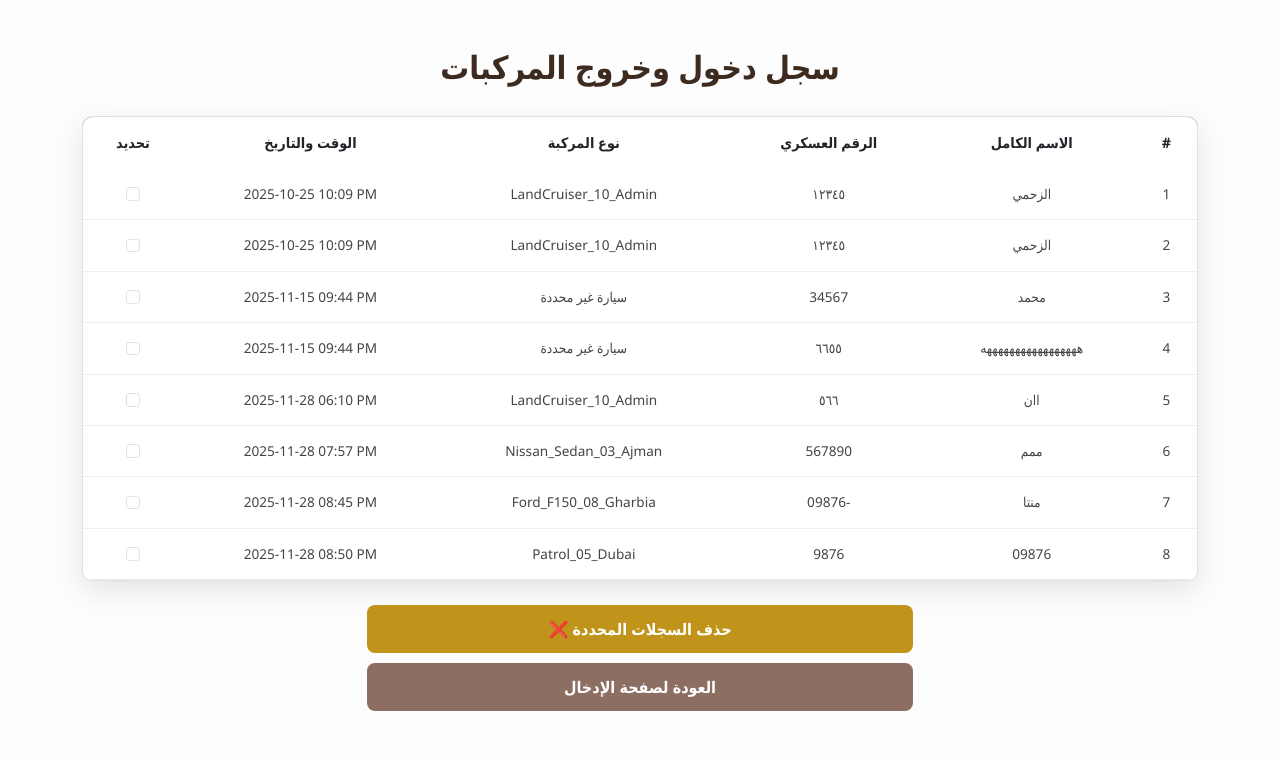
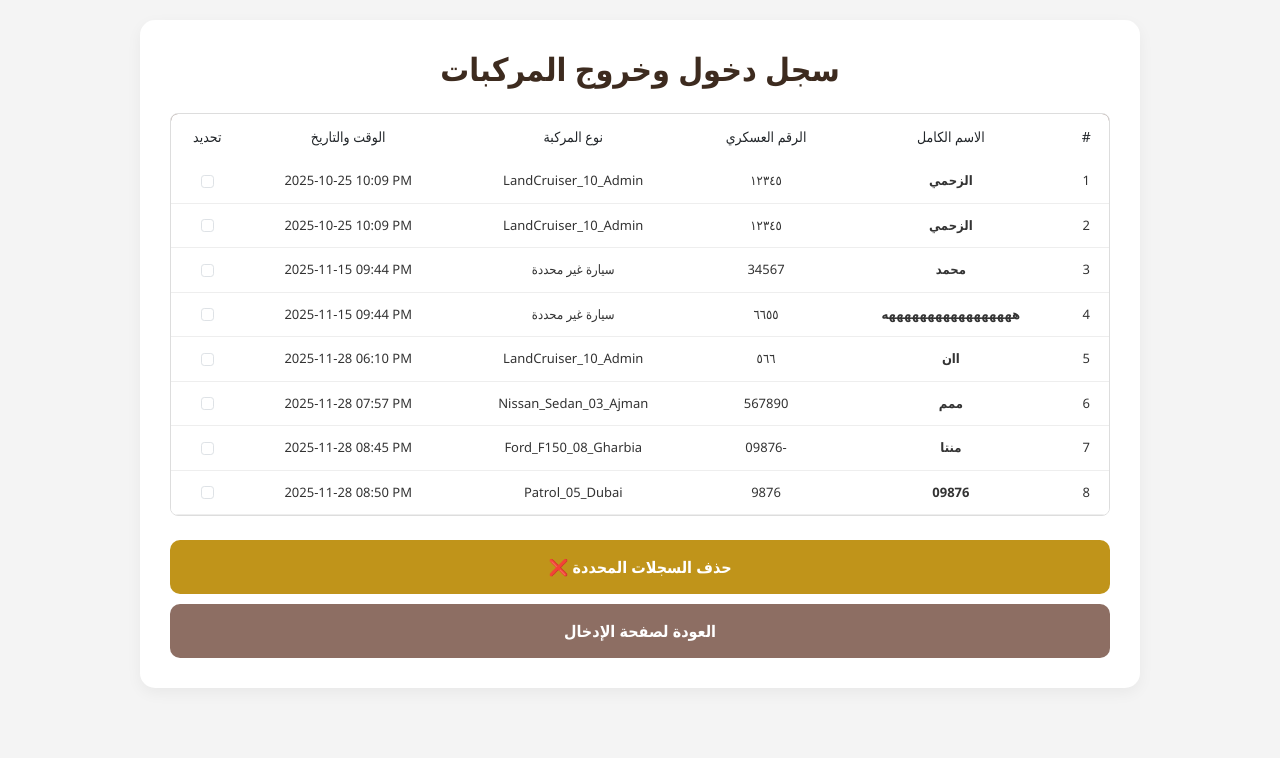
Before and after one commit to Mohammed-Alzahmi/Vehicle-Tracker-Project, a Flask app: template templates/admin.html in a window 1280 px wide. Shown: the top 758 px of the page. Run offline with Flask 3, Linux system fonts and the light colour scheme; the template is opened without the code that fills it: values that come from a table or form of the project are taken from there, others are empty; data comes from the database, SQL or seed files in the repository.

Commit message:
Fixed design to match the gold and brown style

```diff
--- a/templates/admin.html
+++ b/templates/admin.html
@@ -3,37 +3,35 @@
 <head>
     <meta charset="UTF-8">
     <meta name="viewport" content="width=device-width, initial-scale=1.0">
-    <title>لوحة التحكم - سجل المركبات</title>
+    <title>سجل دخول وخروج المركبات</title>
     <link href="https://cdn.jsdelivr.net/npm/bootstrap@5.3.0/dist/css/bootstrap.min.css" rel="stylesheet">
     <style>
-        body { background-color: #fdfdfd; font-family: 'Segoe UI', Tahoma, Geneva, Verdana, sans-serif; }
-        .header-title { color: #3d2b1f; font-weight: bold; margin-bottom: 30px; text-align: center; }
-        .table-container { background: white; padding: 0; border-radius: 10px; overflow: hidden; box-shadow: 0 10px 30px rgba(0,0,0,0.1); border: 1px solid #e0e0e0; }
+        body { background-color: #f4f4f4; font-family: 'Segoe UI', Tahoma, sans-serif; padding: 20px; }
+        .main-container { max-width: 1000px; margin: auto; background: white; padding: 30px; border-radius: 15px; box-shadow: 0 5px 15px rgba(0,0,0,0.05); }
+        .header-title { text-align: center; color: #3d2b1f; font-weight: bold; margin-bottom: 25px; }
+
+        /* تصميم الجدول نفس الصورة بالضبط */
+        .table-responsive { border-radius: 8px; overflow: hidden; border: 1px solid #ddd; }
         .table thead { background-color: #5d4037; color: white; }
-        .table th { padding: 15px; border: none; font-size: 0.9rem; }
-        .table td { padding: 15px; vertical-align: middle; border-bottom: 1px solid #eee; color: #444; font-size: 0.85rem; }
-        .btn-delete { background-color: #c0941a; color: white; border: none; padding: 12px; width: 100%; border-radius: 8px; font-weight: bold; transition: 0.3s; margin-bottom: 10px; }
-        .btn-delete:hover { background-color: #a07a15; color: white; transform: translateY(-2px); }
-        .btn-back { background-color: #8d6e63; color: white; border: none; padding: 12px; width: 100%; border-radius: 8px; font-weight: bold; text-decoration: none; display: block; text-align: center; transition: 0.3s; }
-        .btn-back:hover { background-color: #6d4c41; color: white; transform: translateY(-2px); }
-        .status-msg { background-color: #e8f5e9; color: #2e7d32; padding: 10px; border-radius: 5px; text-align: center; margin-bottom: 20px; border: 1px solid #c8e6c9; }
+        .table th { padding: 12px; font-weight: 500; font-size: 14px; border: none; }
+        .table td { padding: 12px; font-size: 13px; vertical-align: middle; border-bottom: 1px solid #eee; color: #333; }
+
+        /* الأزرار الذهبية والبنية */
+        .btn-gold { background-color: #c0941a; color: white; border: none; padding: 15px; width: 100%; border-radius: 10px; font-weight: bold; font-size: 16px; margin-bottom: 10px; transition: 0.3s; }
+        .btn-gold:hover { background-color: #a07a15; color: white; box-shadow: 0 4px 12px rgba(192, 148, 26, 0.3); }
+
+        .btn-brown { background-color: #8d6e63; color: white; border: none; padding: 15px; width: 100%; border-radius: 10px; font-weight: bold; font-size: 16px; text-decoration: none; display: block; text-align: center; transition: 0.3s; }
+        .btn-brown:hover { background-color: #6d4c41; color: white; }
+
+        .form-check-input:checked { background-color: #c0941a; border-color: #c0941a; }
     </style>
 </head>
 <body>
-    <div class="container py-5">
+    <div class="main-container">
         <h2 class="header-title">سجل دخول وخروج المركبات</h2>
 
-        {% with messages = get_flashed_messages(with_categories=true) %}
-            {% if messages %}
-                {% for category, message in messages %}
-                    <div class="status-msg">{{ message }}</div>
-                {% endfor %}
-            {% endif %}
-        {% endwith %}
-
         <form action="{{ url_for('delete_logs', code=request.args.get('code')) }}" method="POST">
-            <div class="table-container mb-4">
-                <div class="table-responsive">
+            <div class="table-responsive mb-4">
                 <table class="table table-hover text-center m-0">
                     <thead>
                         <tr>
@@ -49,7 +47,7 @@
                         {% for log in logs %}
                         <tr>
                             <td>{{ loop.index }}</td>
-                                <td>{{ log.username }}</td>
+                            <td style="font-weight: bold;">{{ log.username }}</td>
                             <td>{{ log.military_id }}</td>
                             <td>{{ log.car_type }}</td>
                             <td dir="ltr">{{ log.timestamp | format_datetime_uae }}</td>
@@ -59,14 +57,9 @@
                     </tbody>
                 </table>
             </div>
-            </div>
 
-            <div class="row justify-content-center">
-                <div class="col-md-6">
-                    <button type="submit" class="btn btn-delete">حذف السجلات المحددة ❌</button>
-                    <a href="{{ url_for('index') }}" class="btn btn-back">العودة لصفحة الإدخال</a>
-                </div>
-            </div>
+            <button type="submit" class="btn btn-gold">حذف السجلات المحددة ❌</button>
+            <a href="{{ url_for('index') }}" class="btn btn-brown">العودة لصفحة الإدخال</a>
         </form>
     </div>
 </body>
```
Lines whose indentation alone changed are shown as unchanged.
